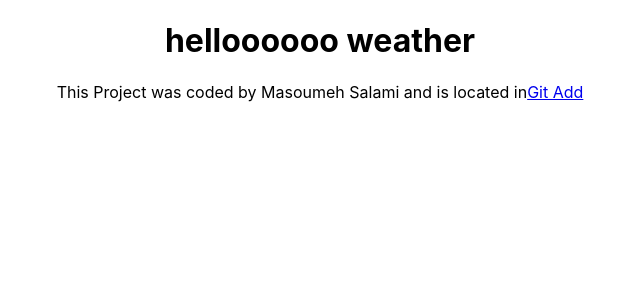
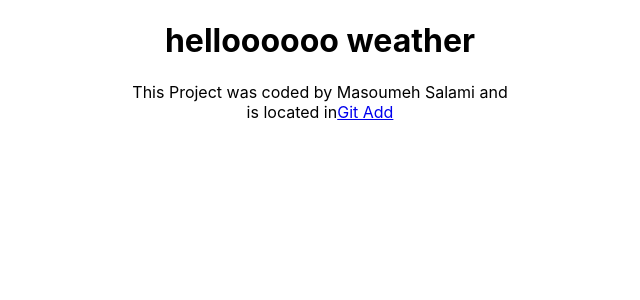
Before and after one commit to masoumehsalami/react-weather-app, a React (Create React App) app: page / in a window 1280 px wide. Shown: the top 300 px of the page, without its empty margins (320-960 px from the left). Built offline with nearby package versions, Linux system fonts and the light colour scheme.

Commit message:
add bootstrap

```diff
--- a/package.json
+++ b/package.json
@@ -6,6 +6,7 @@
     "@testing-library/jest-dom": "^5.16.4",
     "@testing-library/react": "^13.2.0",
     "@testing-library/user-event": "^13.5.0",
+    "bootstrap": "^5.1.3",
     "react": "^18.1.0",
     "react-dom": "^18.1.0",
     "react-scripts": "5.0.1",
--- a/public/index.html
+++ b/public/index.html
@@ -17,7 +17,10 @@
   </head>
   <body>
     <noscript>You need to enable JavaScript to run this app.</noscript>
-    <div id="root"></div>
+
+
+      <div id="root"></div>
+
 
   </body>
 </html>
--- a/src/App.js
+++ b/src/App.js
@@ -9,13 +9,17 @@ export default  function App() {
       <h1>
           helloooooo weather
       </h1>
+      <div className='container'>
+
       <footer>
       This Project was coded by Masoumeh Salami and
+      <br/>
       is located in
       <a href='https://github.com/masoumehsalami/react-weather-app'>
        Git Add
       </a>
       </footer>
+      </div>
     </div>
   );
 }
```
Also changed, not shown: 1 other file (tests, documents, lock files or other folders).
